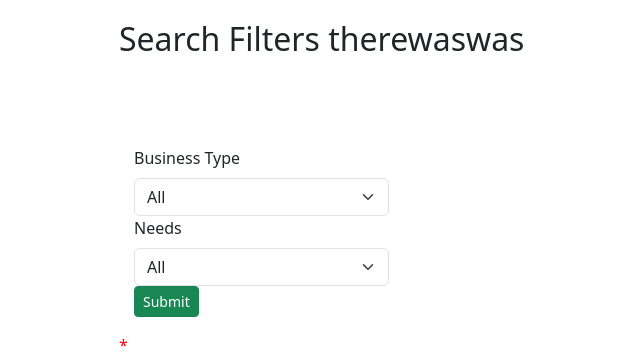
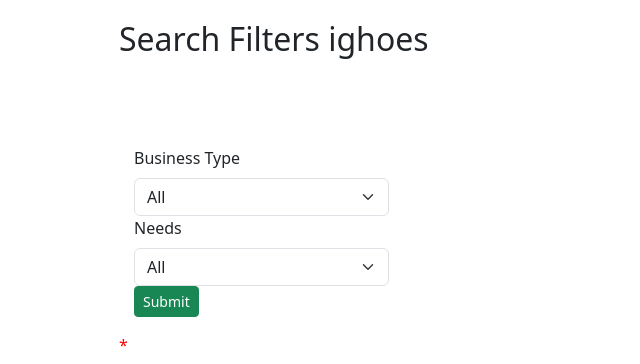
Before and after one commit to Waris-Al/EW2, a PHP site: page /CheckVenue.php in a window 1280 px wide. Shown: the part 56-420 px from the top of the page, without its empty margins (93-733 px from the left). Run offline with PHP 8.4, Linux system fonts and the light colour scheme; some libraries are stand-ins or nearby versions.

Commit message:
i seen them

```diff
--- a/CheckVenue.php
+++ b/CheckVenue.php
@@ -29,11 +29,13 @@ if(isset($_POST['save'])) {
         echo "search 0";
     } else if(!empty($_POST['search1'])) {
         $search = $_POST['search1'];
-        echo "dskjlhfjsdlkhfdsjlkfhdsjlk " . $search;
         $stmt = $db->prepare("SELECT * FROM company WHERE city LIKE '$search' OR btype LIKE '$search'");
         $stmt->execute(array('$search' => '%'.$search.'%'));
         $building = $stmt->fetchAll(PDO::FETCH_ASSOC);
-        var_dump($building);
+        echo '<pre>';
+var_dump($building);
+echo '</pre>';
+
 
         echo "search 1";
     } else if(!empty($_POST['search2'])) {
@@ -80,7 +82,7 @@ if(isset($_POST['save'])) {
 
 <body>
     <div class="container">
-    <h2 class="mb-3">Search Filters therewaswas</h2>
+    <h2 class="mb-3">Search Filters ighoes</h2>
     <br/><br/>
 
     <form class="form-vertical" method="post">
```
